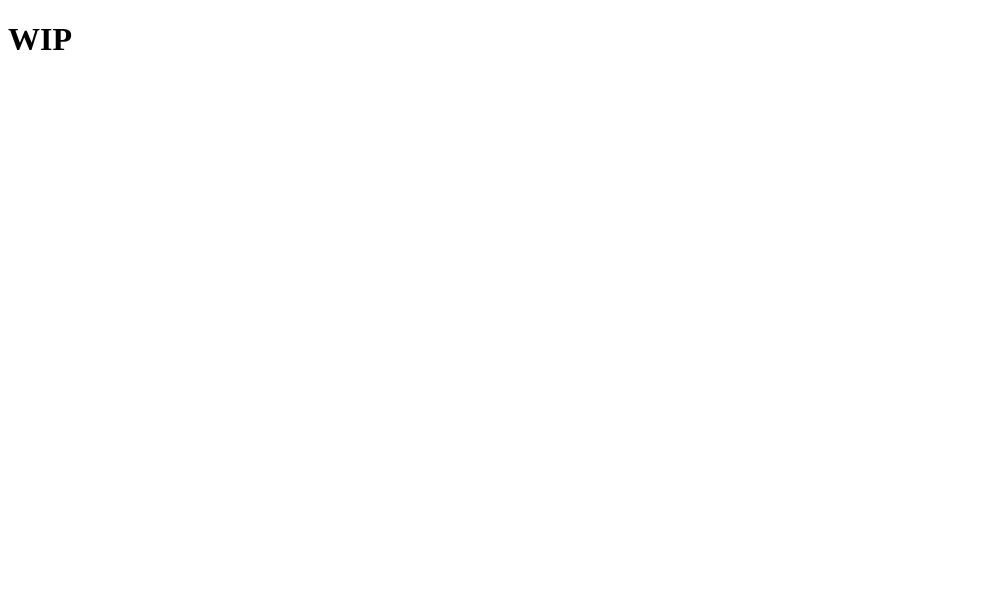
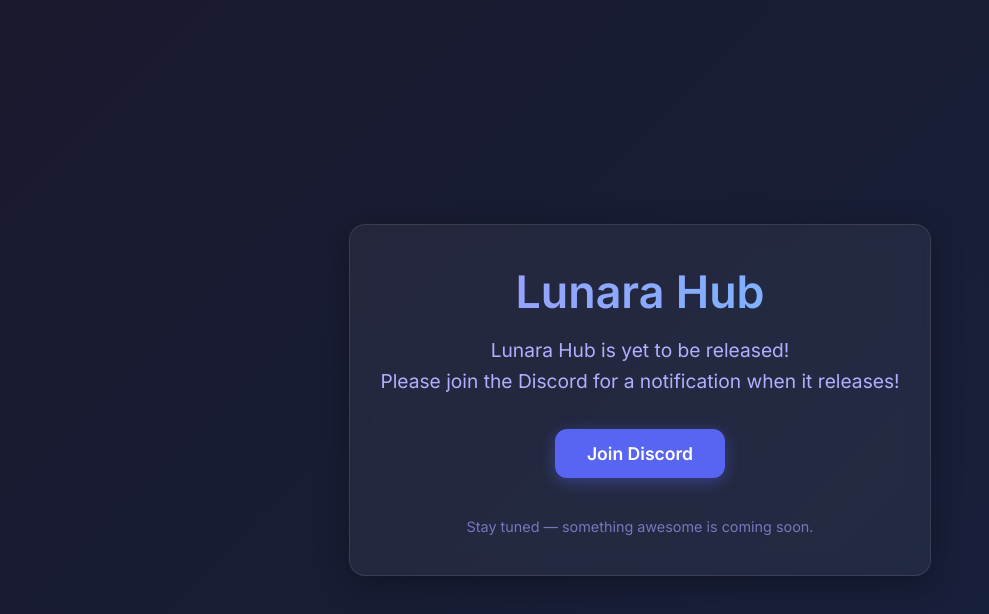
Before and after one commit to googling247/altaccount, a plain HTML site: page index.html in a window 1280 px wide. Shown: the whole page, without its empty margins (0-989 px from the left). Drawn offline with Linux system fonts and the light colour scheme.

Commit message:
Update index.html

```diff
--- a/index.html
+++ b/index.html
@@ -2,9 +2,86 @@
 <html lang="en">
 <head>
     <meta charset="utf-8">
-    <title>My site</title>
+    <meta name="viewport" content="width=device-width, initial-scale=1">
+    <title>Lunara Hub</title>
+    <style>
+        @import url('https://fonts.googleapis.com/css2?family=Inter:wght@400;600&display=swap');
+
+        body {
+            margin: 0;
+            height: 100vh;
+            display: flex;
+            align-items: center;
+            justify-content: center;
+            background: linear-gradient(135deg, #1a1a2e, #16213e);
+            color: #e0e0ff;
+            font-family: 'Inter', -apple-system, BlinkMacSystemFont, 'Segoe UI', Roboto, sans-serif;
+            text-align: center;
+            padding: 20px;
+            box-sizing: border-box;
+        }
+
+        .container {
+            max-width: 600px;
+            padding: 40px 30px;
+            background: rgba(255, 255, 255, 0.05);
+            border-radius: 16px;
+            backdrop-filter: blur(10px);
+            border: 1px solid rgba(255, 255, 255, 0.1);
+            box-shadow: 0 8px 32px rgba(0, 0, 0, 0.3);
+        }
+
+        h1 {
+            font-size: 2.8rem;
+            margin: 0 0 16px 0;
+            font-weight: 600;
+            background: linear-gradient(90deg, #a29bfe, #74b9ff);
+            -webkit-background-clip: text;
+            -webkit-text-fill-color: transparent;
+            background-clip: text;
+        }
+
+        p {
+            font-size: 1.2rem;
+            line-height: 1.6;
+            margin: 0 0 32px 0;
+            color: #b0b0ff;
+        }
+
+        .discord-btn {
+            display: inline-block;
+            padding: 14px 32px;
+            background: #5865F2;
+            color: white;
+            font-size: 1.1rem;
+            font-weight: 600;
+            text-decoration: none;
+            border-radius: 12px;
+            transition: all 0.3s ease;
+            box-shadow: 0 4px 15px rgba(88, 101, 242, 0.4);
+        }
+
+        .discord-btn:hover {
+            transform: translateY(-3px);
+            box-shadow: 0 8px 25px rgba(88, 101, 242, 0.6);
+            background: #4752c4;
+        }
+
+        footer {
+            margin-top: 40px;
+            font-size: 0.9rem;
+            color: #7777bb;
+        }
+    </style>
 </head>
 <body>
-    <h1>WIP</h1>
+    <div class="container">
+        <h1>Lunara Hub</h1>
+        <p>Lunara Hub is yet to be released!<br>Please join the Discord for a notification when it releases!</p>
+        <a href="https://discord.gg/VFPbjAgusH" target="_blank" class="discord-btn">
+            Join Discord
+        </a>
+        <footer>Stay tuned — something awesome is coming soon.</footer>
+    </div>
 </body>
 </html>
```
